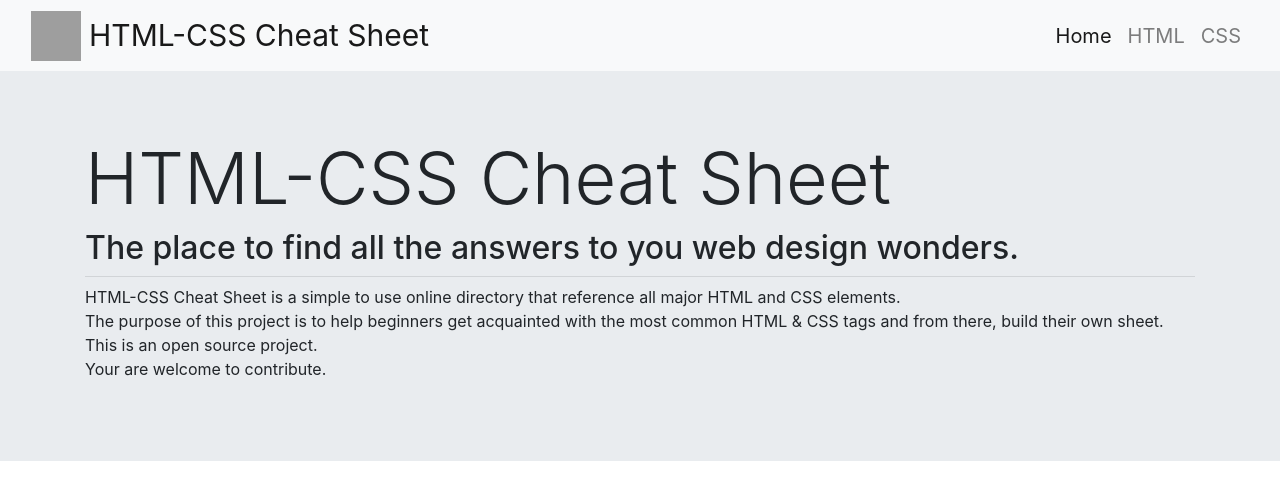
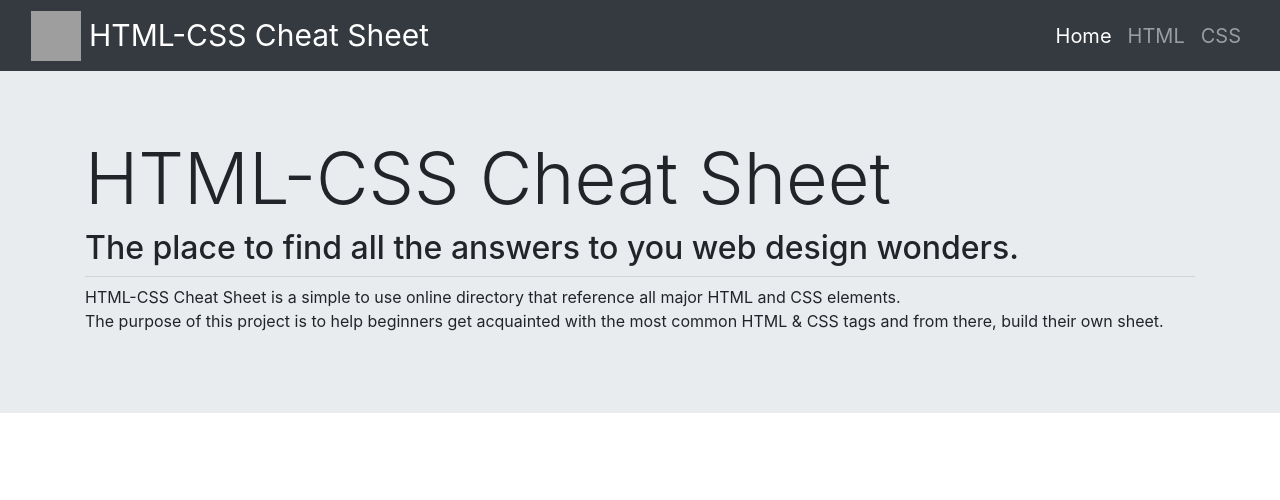
Before and after one commit to Balbader/HTML-CSS-Tutorial, a plain HTML site: page index.html in a window 1280 px wide. Drawn offline with nearby package versions, Linux system fonts and the light colour scheme; grey boxes are pictures that could not be loaded.

Commit message:
edit nav links + header content

```diff
--- a/index.html
+++ b/index.html
@@ -5,15 +5,23 @@
 	<meta charset="UTF-8">
 	<meta http-equiv="X-UA-Compatible" content="IE=edge">
 	<meta name="viewport" content="width=device-width, initial-scale=1.0">
+
+	<!-- Bootstrap -->
 	<link rel="stylesheet" href="https://cdn.jsdelivr.net/npm/bootstrap@4.6.0/dist/css/bootstrap.min.css"
 		integrity="sha384-B0vP5xmATw1+K9KRQjQERJvTumQW0nPEzvF6L/Z6nronJ3oUOFUFpCjEUQouq2+l" crossorigin="anonymous">
+
+	<!-- Google fonts -->
+	<link rel="preconnect" href="https://fonts.googleapis.com">
+	<link rel="preconnect" href="https://fonts.gstatic.com" crossorigin>
+	<link href="https://fonts.googleapis.com/css2?family=Raleway:wght@400;600&display=swap" rel="stylesheet">
+
 	<link rel="stylesheet" href="style.css">
 	<title>HTML-CSS Cheat Sheet</title>
 </head>
 
 <body>
 	<!-- Navbar -->
-	<nav class="navbar navbar-expand-lg navbar-light bg-light">
+	<nav class="navbar navbar-expand-lg navbar-dark bg-dark">
 		<div class="container-fluid">
 			<img src="https://cdn.discordapp.com/attachments/822541048059920435/866668472863293482/programming.png"
 				width="50" height="50" alt="">
@@ -25,13 +33,13 @@
 			<div class="collapse navbar-collapse" id="navbarSupportedContent">
 				<ul class="navbar-nav ml-auto">
 					<li class="nav-item active">
-						<a class="nav-link" href="#">Home <span class="sr-only">(current)</span></a>
+						<a class="nav-link" href="index.html">Home</a>
 					</li>
 					<li class="nav-item">
-						<a class="nav-link" href="#">HTML</a>
+						<a class="nav-link" href="./pages/html/html.html">HTML</a>
 					</li>
 					<li class="nav-item">
-						<a class="nav-link" href="#">CSS</a>
+						<a class="nav-link" href="./pages/css/css.html">CSS</a>
 					</li>
 				</ul>
 			</div>
@@ -39,19 +47,17 @@
 	</nav>
 
 	<!-- Header -->
-	<header class="jumbotron jumbotron-fluid">
+	<header class="header jumbotron jumbotron-fluid">
 		<div class="container">
-			<h1 class="display-3">HTML-CSS Cheat Sheet</h1>
-			<h2 class="">The place to find all the answers to you web design wonders.</h2>
+			<h1 class="main-title display-3">HTML-CSS Cheat Sheet</h1>
+			<h2 class="main-subtitle">The place to find all the answers to you web design wonders.</h2>
 			<hr class="my-2">
-			<p>
+			<p class="intro-txt">
 				HTML-CSS Cheat Sheet is a simple to use online directory that
 				reference all major HTML and CSS elements.<br>
 				The purpose of this project is to help beginners get acquainted
 				with the most common HTML & CSS tags and from there,
 				build their own sheet.<br>
-				This is an open source project.<br>
-				Your are welcome to contribute.
 			</p>
 		</div>
 	</header>
```
